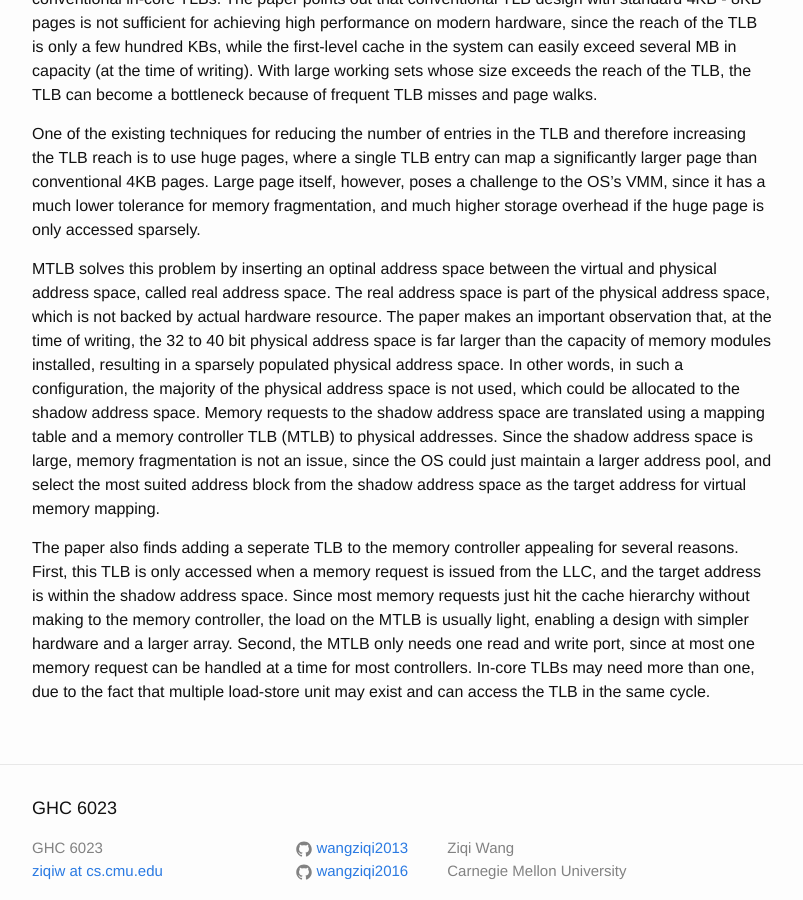
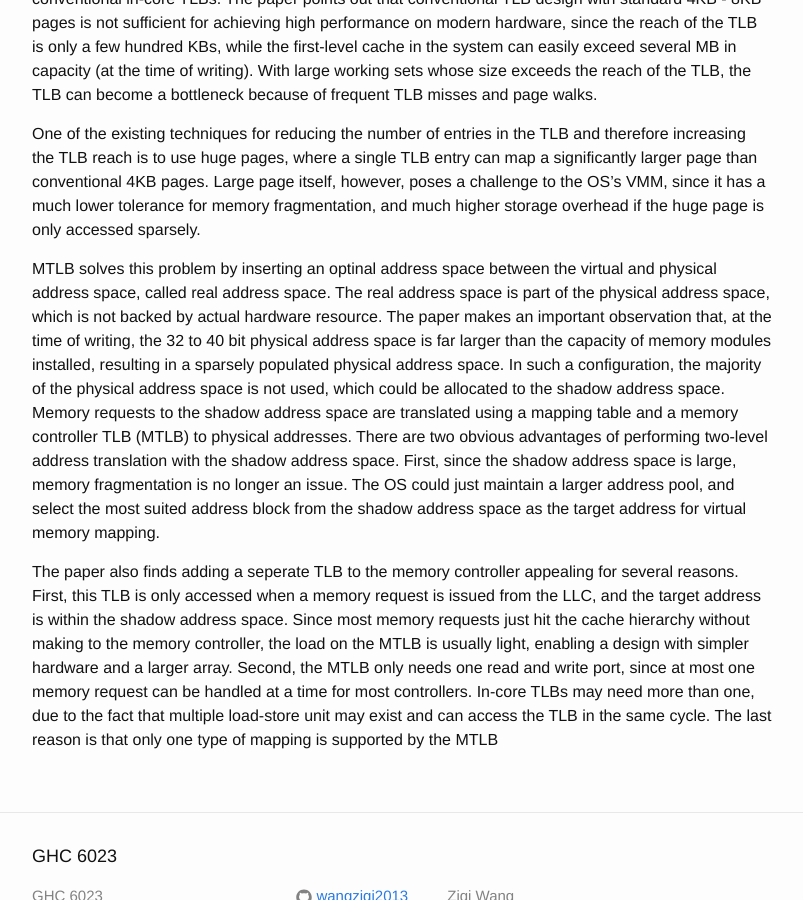
Before and after one commit to wangziqi2013/wangziqi2013.github.io, a Jekyll site: the page built from _posts/2020-06-05-increasing-tlb-reach-using-super-pages-backed-by-shadow-memory.markdown, in a window 1280 px wide and 900 px high, scrolled down 529 px. Shown: the whole window, without its empty margins (238-1041 px from the left). Built offline with Jekyll 4.4.1, drawn with Linux system fonts in a browser that asks for light colours.

Commit message:
Small change

```diff
--- a/_posts/2020-06-05-increasing-tlb-reach-using-super-pages-backed-by-shadow-memory.markdown
+++ b/_posts/2020-06-05-increasing-tlb-reach-using-super-pages-backed-by-shadow-memory.markdown
@@ -28,15 +28,19 @@ MTLB solves this problem by inserting an optinal address space between the virtu
 real address space. The real address space is part of the physical address space, which is not backed by actual hardware
 resource. The paper makes an important observation that, at the time of writing, the 32 to 40 bit physical address space
 is far larger than the capacity of memory modules installed, resulting in a sparsely populated physical address space.
-In other words, in such a configuration, the majority of the physical address space is not used, which could be allocated
+In such a configuration, the majority of the physical address space is not used, which could be allocated
 to the shadow address space. Memory requests to the shadow address space are translated using a mapping table and a
-memory controller TLB (MTLB) to physical addresses. Since the shadow address space is large, memory fragmentation is
-not an issue, since the OS could just maintain a larger address pool, and select the most suited address block from the
-shadow address space as the target address for virtual memory mapping.
+memory controller TLB (MTLB) to physical addresses.
+There are two obvious advantages of performing two-level address translation with the shadow address space.
+First, since the shadow address space is large, memory fragmentation is no longer an issue. The OS could just maintain
+a larger address pool, and select the most suited address block from the shadow address space as the target address for
+virtual memory mapping.
+
 
 The paper also finds adding a seperate TLB to the memory controller appealing for several reasons. First, this TLB is
 only accessed when a memory request is issued from the LLC, and the target address is within the shadow address space.
 Since most memory requests just hit the cache hierarchy without making to the memory controller, the load on the MTLB
 is usually light, enabling a design with simpler hardware and a larger array. Second, the MTLB only needs one read and
 write port, since at most one memory request can be handled at a time for most controllers. In-core TLBs may need more
-than one, due to the fact that multiple load-store unit may exist and can access the TLB in the same cycle.
+than one, due to the fact that multiple load-store unit may exist and can access the TLB in the same cycle. The last
+reason is that only one type of mapping is supported by the MTLB
```
